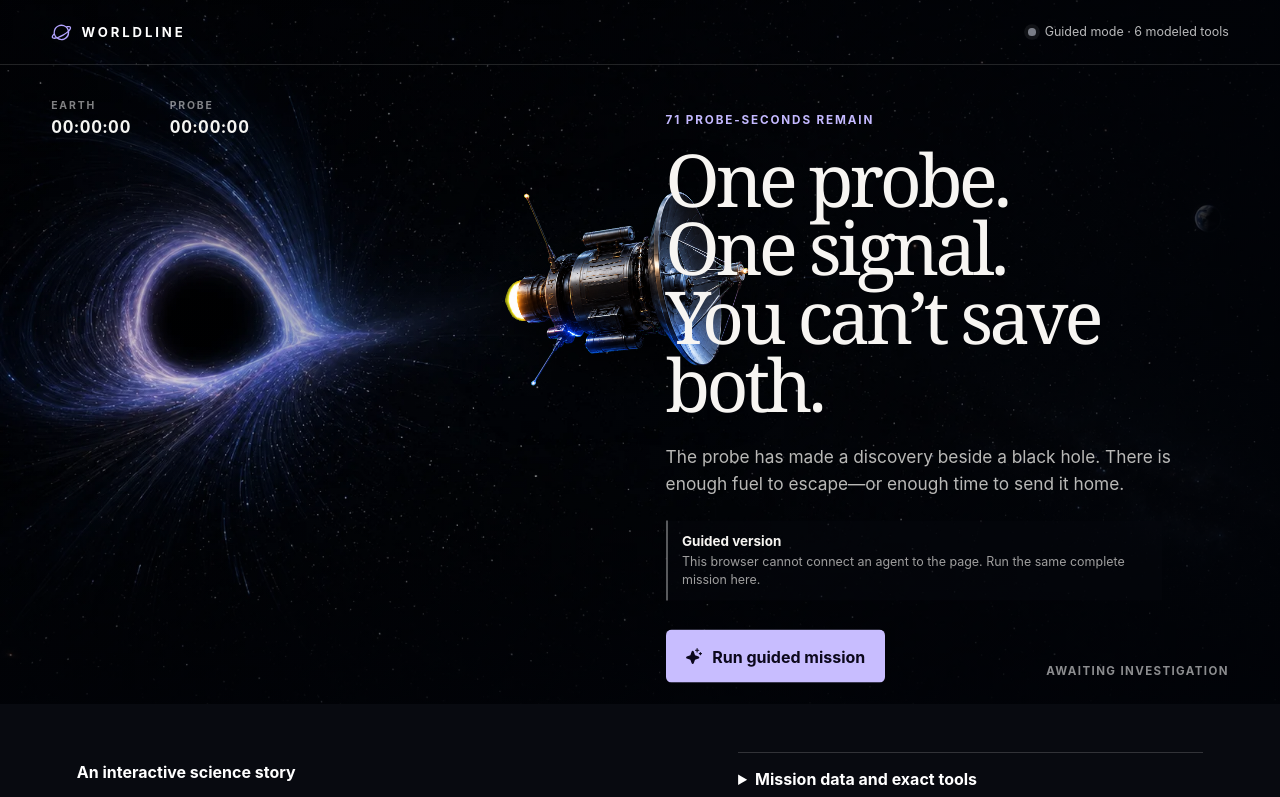
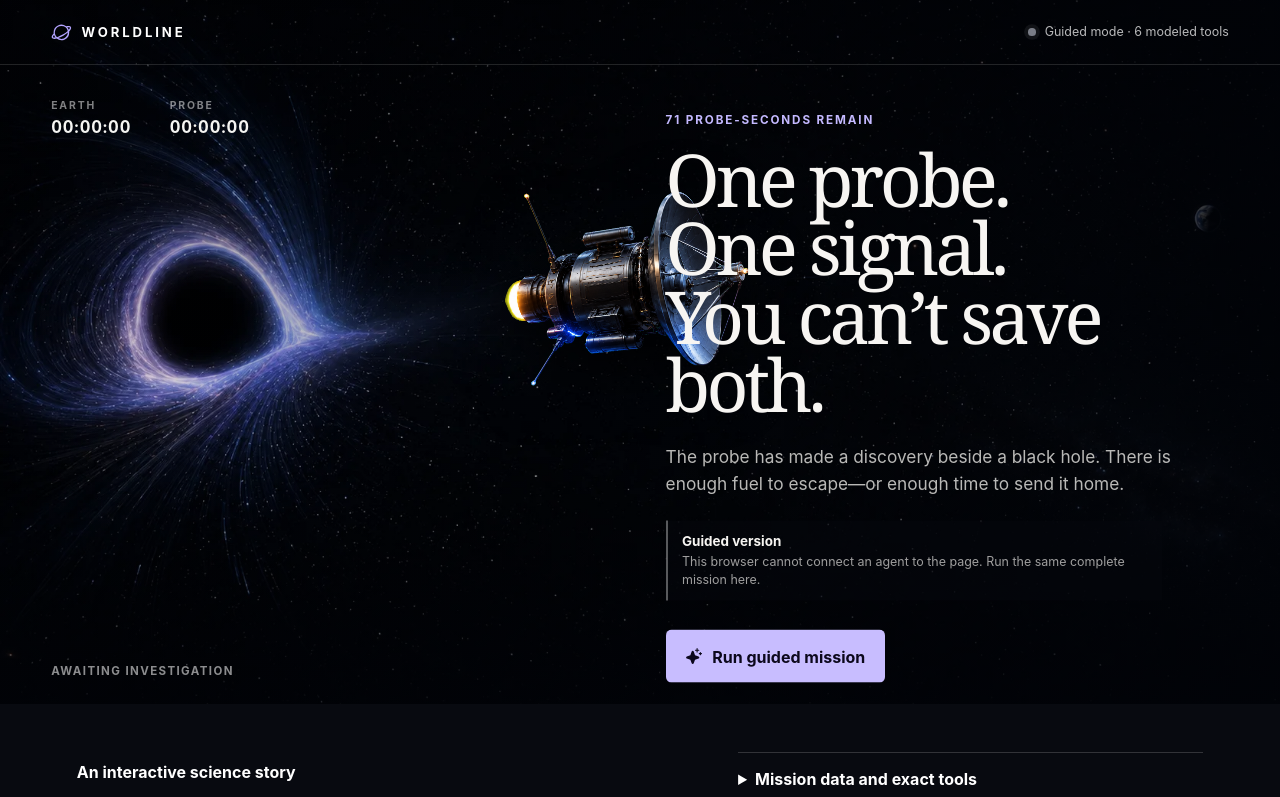
Before and after one commit to mdotk/openforagents-webmcp-challenge, a React (Vite) app: page / in a window 1280 px wide. Shown: the top 797 px of the page. Built offline with nearby package versions, Linux system fonts and the light colour scheme.

Commit message:
Separate WORLDLINE activity from outcome cards

```diff
--- a/src/WorldlineApp.css
+++ b/src/WorldlineApp.css
@@ -404,7 +404,7 @@
 
 .worldline-status {
   position: absolute;
-  right: clamp(1.25rem, 4vw, 4.5rem);
+  left: clamp(1.25rem, 4vw, 4.5rem);
   bottom: 1.6rem;
   color: rgba(255,255,255,.55);
   font-size: .72rem;
@@ -480,7 +480,7 @@
   .worldline-outcomes { right: 1.2rem; bottom: auto; left: 1.2rem; top: 10.5rem; width: auto; }
   .worldline-outcome { padding: .55rem; }
   .worldline-below { grid-template-columns: 1fr; gap: 1.5rem; }
-  .worldline-status { bottom: 1.3rem; }
+  .worldline-status { right: 1.2rem; bottom: 1.3rem; left: auto; }
 }
 
 @media (max-width: 540px) {
@@ -501,7 +501,7 @@
   .worldline-choice-facts { grid-template-columns: 1fr; }
   .worldline-outcomes { right: .75rem; left: .75rem; top: 19rem; grid-template-columns: 1fr; gap: .35rem; }
   .worldline-outcome { grid-template-columns: 2rem 1fr; }
-  .worldline-status { right: 1rem; bottom: 1rem; }
+  .worldline-status { right: 1rem; bottom: 1rem; left: auto; }
   .worldline-below { padding: 2rem 1rem 3rem; }
 }
 
```
